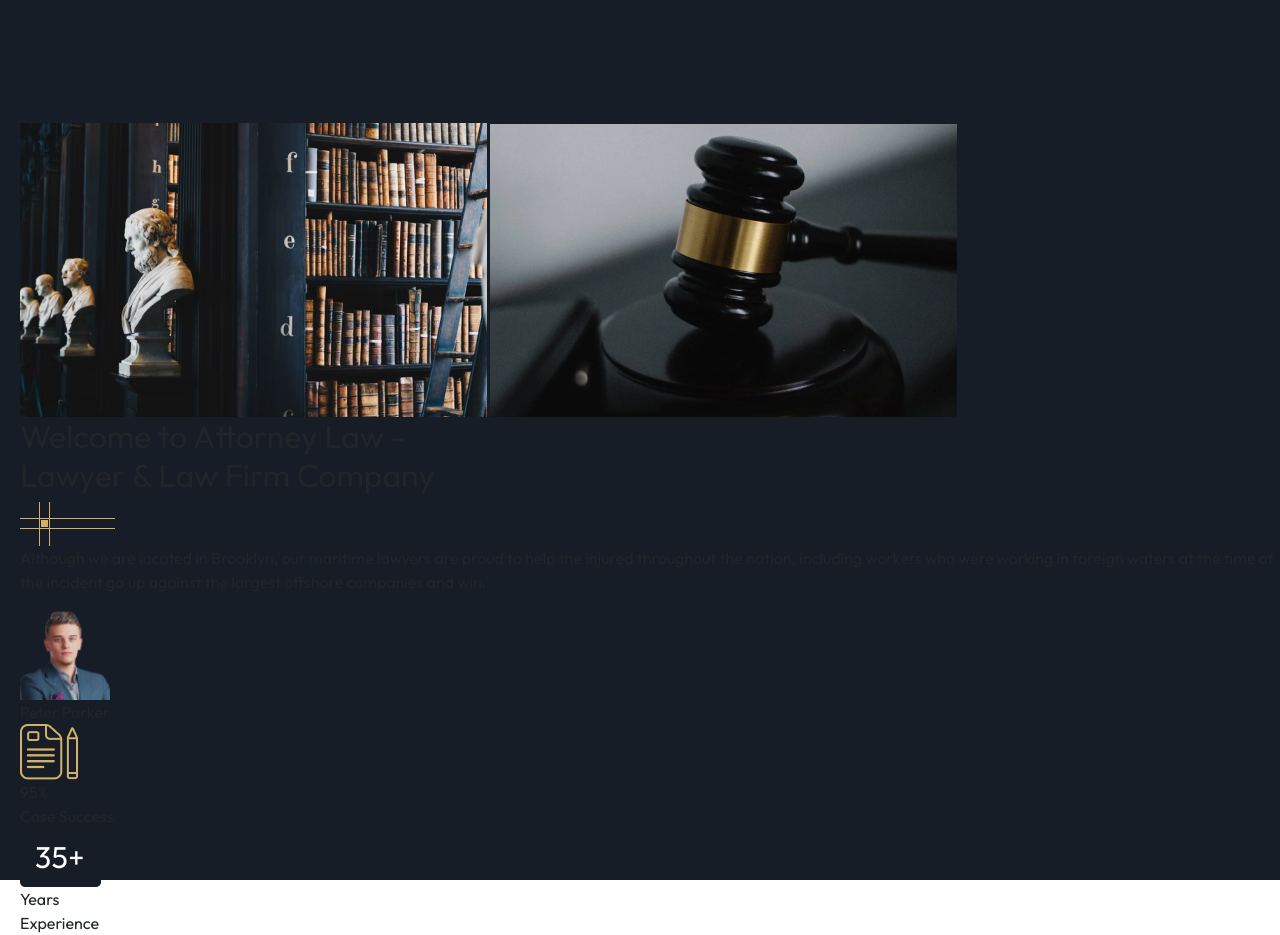
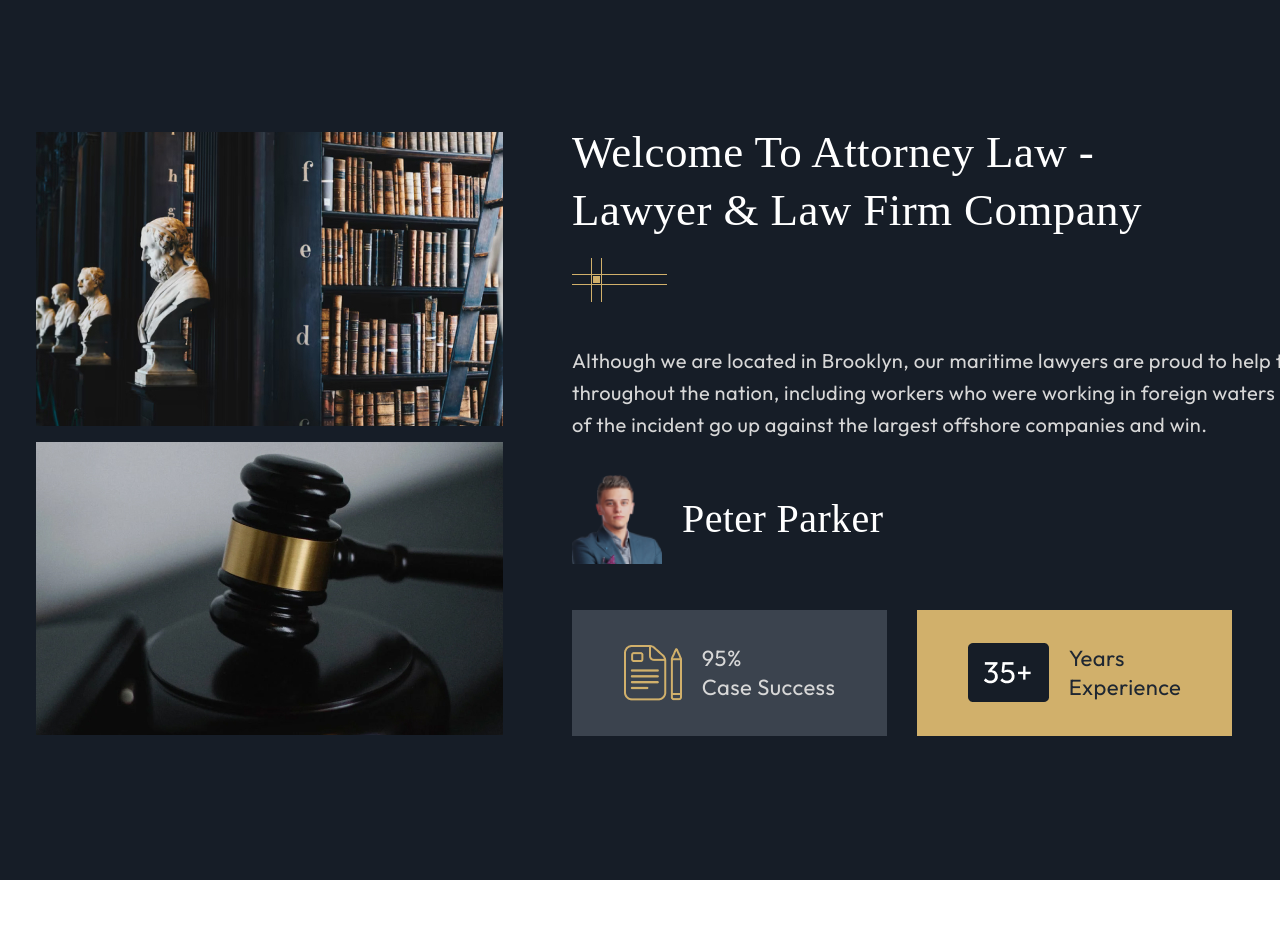
Before and after one commit to ArtyminD/Attorneyster, a plain HTML site: page src/index.html in a window 1280 px wide. Shown: the part 1040-1975 px from the top of the page. After the commit the page ends 1920 px from the top, so only its background shows below. Drawn offline with nearby package versions, Linux system fonts and the light colour scheme.

Commit message:
push(welcome done)

```diff
--- a/src/css/style.css
+++ b/src/css/style.css
@@ -207,3 +207,124 @@ hr{
     position: absolute;
     margin-top: 140.3px;
 }
+
+.images_wrapper{
+    width: 498.75px;
+    height: 620px;
+    display: flex;
+    flex-direction: column;
+    justify-content: space-around;
+    align-items: center;
+}
+
+.welcome_info{
+    width: 831.25px;
+    height: 614px;
+    margin-left: 53.25px;
+}
+
+.welcome_titles h2{
+    font-family: 'Cormorant Garamond';
+    font-style: normal;
+    font-weight: 400;
+    font-size: 45px;
+    line-height: 58px;
+    letter-spacing: 0.4px;
+    text-transform: capitalize;
+    color: #FFFFFF;
+}
+
+.titles_logo{
+    margin-top: 11px;
+}
+
+.welcome_titles .welcome_subtitle{
+    margin-top: 43px;
+
+    font-family: 'Outfit';
+    font-style: normal;
+    font-weight: 400;
+    font-size: 20px;
+    line-height: 32px;
+    letter-spacing: 0.4px;
+    color: #D7D7D7;
+}
+
+.small_lawyer{
+    margin-top: 33px;
+    display: flex;
+    justify-content: left;
+    align-items: center;
+}
+
+.small_lawyer_text{
+    margin-left: 20px;
+
+    font-family: 'Cormorant Garamond';
+    font-style: normal;
+    font-weight: 400;
+    font-size: 40px;
+    line-height: 52px;
+    letter-spacing: 0.4px;
+    color: #FFFFFF;
+}
+
+.statistic{
+    margin-top: 45.3px;
+    width: 831.25px;
+    height: 126px;
+    display: flex;
+    justify-content: left;
+    align-items: center;
+
+}
+
+.cases{
+    width: 315px;
+    height: 126px;
+    display: flex;
+    justify-content: center;
+    align-items: center;
+    background: #3B434E;
+    border-radius: 0px;
+}
+
+.case_text{
+    margin-left: 20px;
+
+    font-family: 'Outfit';
+    font-style: normal;
+    font-weight: 400;
+    font-size: 22px;
+    line-height: 29px;
+    letter-spacing: 0.4px;
+    color: #D7D7D7;
+}
+
+.years{
+    margin-left: 30px;
+    width: 315px;
+    height: 126px;
+    display: flex;
+    justify-content: center;
+    align-items: center;
+    background: #D1B06B;
+    border-radius: 0px;
+}
+.years_text{
+    margin-left: 20px;
+
+    font-family: 'Outfit';
+    font-style: normal;
+    font-weight: 400;
+    font-size: 22px;
+    line-height: 29px;
+    letter-spacing: 0.4px;
+    color: #1F2732;
+}
+
+ .welcome_wrapper{
+    display: flex;
+    justify-content: center;
+    align-items: flex-start;
+ }
--- a/src/index.html
+++ b/src/index.html
@@ -86,7 +86,7 @@
                     </div>
                     <div class="small_lawyer">
                         <img src="/src/icons/peter.png" alt="lawyer">
-                        <div class="img_text">Peter Parker</div>
+                        <div class="small_lawyer_text">Peter Parker</div>
                     </div>
                     <div class="statistic">
                         <div class="cases">
```
